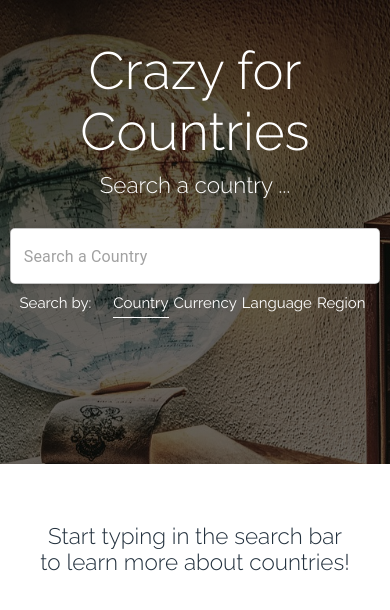
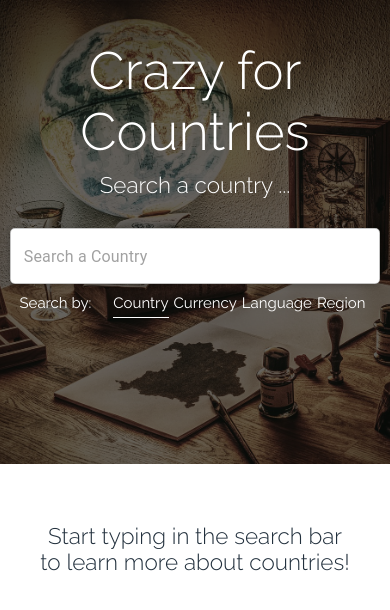
Before and after one commit to LauraAshleigh/CountrySearch, a React (Create React App) app: page /searchbycountry in a window 390 px wide. Shown: the top 610 px of the page. Built offline with nearby package versions, Linux system fonts and the light colour scheme.

Commit message:
Prefix css

```diff
--- a/src/App.css
+++ b/src/App.css
@@ -2,6 +2,7 @@
   position: absolute;
   top: 70%;
   left: 50%;
+  -webkit-transform: translateX(-50%) ;
   transform: translateX(-50%) ;
   width: 100px;
   height: 100px;
@@ -10,14 +11,28 @@
 
 .loading-wheel {
   height: 100%;
+  -webkit-animation: rotation 2s infinite linear;
   animation: rotation 2s infinite linear;
+}
+
+@-webkit-keyframes rotation {
+  from {
+    -webkit-transform: rotate(0deg);
+    transform: rotate(0deg);
+  }
+  to {
+    -webkit-transform: rotate(360deg);
+    transform: rotate(360deg);
+  }
 }
 
 @keyframes rotation {
   from {
+    -webkit-transform: rotate(0deg);
     transform: rotate(0deg);
   }
   to {
+    -webkit-transform: rotate(360deg);
     transform: rotate(360deg);
   }
 }
--- a/src/FlagModal/FlagModal.css
+++ b/src/FlagModal/FlagModal.css
@@ -3,6 +3,7 @@
   position: absolute;
   top: 50%;
   left: 50%;
+  -webkit-transform:translateX(-50%) translateY(-50%);
       transform:translateX(-50%) translateY(-50%);
   background-color: #fff;
   border: solid 2px #22303d;
--- a/src/Main/Main.css
+++ b/src/Main/Main.css
@@ -1,9 +1,15 @@
 .main {
+  display: -webkit-box;
+  display: -ms-flexbox;
   display: flex;
+  -webkit-box-orient: vertical;
+  -webkit-box-direction: normal;
+    -ms-flex-direction: column;
       flex-direction: column;
   height: 55vh;
   background-attachment: fixed;
   background-size: cover;
   background-position: center;
+  background-image: -webkit-gradient(linear, left top, left bottom, from(rgba(0, 0, 0, 0.6)), to(rgba(0, 0, 0, 0.6))), url('./rustic.jpg');
   background-image: linear-gradient(rgba(0, 0, 0, 0.6), rgba(0, 0, 0, 0.6)), url('./rustic.jpg')
 }
--- a/src/MediaQueries.css
+++ b/src/MediaQueries.css
@@ -22,7 +22,9 @@
 
 /* Small phones to small tablets: from 481 to 767px */
 @media screen and (max-width: 767px){
-    body{ font-size: 15px !important;}
+    body{ font-size: 15px !important; }
+
+    .main{ background-attachment: scroll !important; }
 
     .title{ font-size: 350% !important; }
 
@@ -50,5 +52,5 @@
 
 /* Small phones: from 0 to 480px */
 @media screen and (max-width: 480px){
-    .nav-bar a { margin-right: 5px !important }
+    .nav-bar a { margin-right: 5px !important; }
 }
--- a/src/Navigation/Navigation.css
+++ b/src/Navigation/Navigation.css
@@ -1,17 +1,25 @@
 .header {
+  display: -webkit-box;
+  display: -ms-flexbox;
   display: flex;
   width: 50%;
   margin: 10px 25%;
 }
 
 .search-by {
+  -ms-flex-preferred-size: 40%;
   flex-basis: 40%;
   color: #fff;
 }
 
 .nav-bar {
+  -ms-flex-preferred-size: 60%;
   flex-basis: 60%;
+  display: -webkit-box;
+  display: -ms-flexbox;
   display: flex;
+  -webkit-box-pack: justify;
+  -ms-flex-pack: justify;
   justify-content: space-between;
 }
 
--- a/src/SearchBar/IntegrationSelect/IntegrationSelect.css
+++ b/src/SearchBar/IntegrationSelect/IntegrationSelect.css
@@ -5,15 +5,28 @@
 
 .value-container {
   background-color: #fff;
+  display: -webkit-box;
+  display: -ms-flexbox;
   display: flex;
+  -webkit-box-orient: horizontal;
+  -webkit-box-direction: reverse;
+  -ms-flex-direction: row-reverse;
   flex-direction: row-reverse;
+  -webkit-box-pack: end;
+  -ms-flex-pack: end;
   justify-content: flex-end;
+  -ms-flex-wrap: wrap;
   flex-wrap: wrap;
+  -webkit-box-flex: 1;
+  -ms-flex: 1;
   flex: 1;
+  -webkit-box-align: center;
+  -ms-flex-align: center;
   align-items: center;
   overflow: hidden;
   padding: 14px !important;
   border-radius: 5px !important;
+  -webkit-box-shadow: rgba(0, 0, 0, 0.12) 0px 1px 6px, rgba(0, 0, 0, 0.12) 0px 1px 4px !important;
   box-shadow: rgba(0, 0, 0, 0.12) 0px 1px 6px, rgba(0, 0, 0, 0.12) 0px 1px 4px !important;
 }
 
--- a/src/SearchBar/SearchBar.css
+++ b/src/SearchBar/SearchBar.css
@@ -1,5 +1,9 @@
 .search-bar-container {
+  display: -webkit-box;
+  display: -ms-flexbox;
   display: flex;
+  -webkit-box-pack: center;
+  -ms-flex-pack: center;
   justify-content: center;
 }
 
@@ -9,6 +13,7 @@
   color: rgba(0, 0, 0, 0.8);
   background-color: #fff;
   border-radius: 5px;
+  -webkit-box-shadow: rgba(0, 0, 0, 0.12) 0px 1px 6px, rgba(0, 0, 0, 0.12) 0px 1px 4px;
   box-shadow: rgba(0, 0, 0, 0.12) 0px 1px 6px, rgba(0, 0, 0, 0.12) 0px 1px 4px;
 }
 
```
Also changed, not shown: src/ResultBox/ResultBox.css (indentation only), src/ResultBox/ResultBox.js (indentation only), src/SearchBar/Currencies.js (indentation only), src/SearchBar/Languages.js (indentation only), src/Title/Title.css (indentation only). Lines whose indentation alone changed are shown as unchanged.
